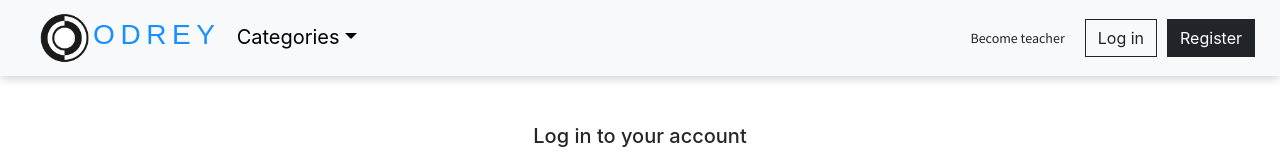
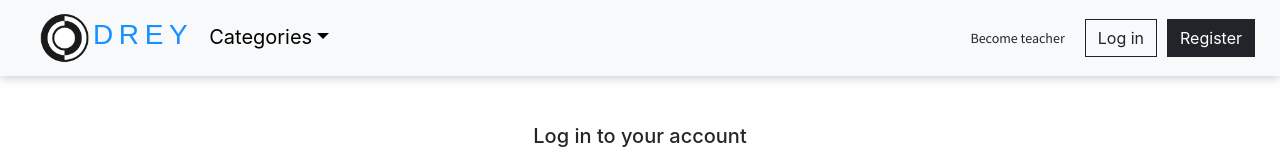
Before and after one commit to ferind07/frontend, a React (Create React App) app: page /login in a window 1280 px wide. Shown: the top 160 px of the page. Built offline with nearby package versions, Linux system fonts and the light colour scheme; a web font is replaced by a local one.

Commit message:
add page

```diff
--- a/src/App.jsx
+++ b/src/App.jsx
@@ -6,6 +6,7 @@ import Login from "./pages/Login";
 import Categories from "./pages/Categories";
 import DetailInstructor from "./pages/DetailInstructor";
 import InstructorPage from "./pages/instuctorPage";
+import AdminPage from "./pages/AdminPage";
 import Agung from "./pages/agung";
 
 const App = () => {
@@ -20,6 +21,7 @@ const App = () => {
           <Route path="/agung" element={<Agung />} />
           <Route path="/detailInstructor" element={<DetailInstructor />} />
           <Route path="/instructorPage" element={<InstructorPage />} />
+          <Route path="/admin" element={<AdminPage />} />
         </Routes>
       </BrowserRouter>
     </>
--- a/src/components/Navbar/index.jsx
+++ b/src/components/Navbar/index.jsx
@@ -115,7 +115,7 @@ const Navbarr = () => {
             <div className="nav-logo">
               <Link to="/" style={{ display: "flex" }}>
                 <img src="/asset/image/logo.png" />
-                <p className="nav-title">ODREY</p>
+                <p className="nav-title">DREY</p>
               </Link>
               <MediaQuery minWidth={555}>
                 <NavDropdown title="Categories" className="center">
--- /dev/null
+++ b/src/pages/AdminPage/index.jsx
@@ -0,0 +1,7 @@
+import React from "react";
+
+const AdminPage = () => {
+  return <div>AdminPage</div>;
+};
+
+export default AdminPage;
--- a/src/pages/Login/index.jsx
+++ b/src/pages/Login/index.jsx
@@ -38,6 +38,8 @@ const Login = () => {
           } else if (response.data.role == 1) {
             //user login
             navigate("/");
+          } else {
+            navigate("/admin");
           }
         } else {
           notification.error({
```
